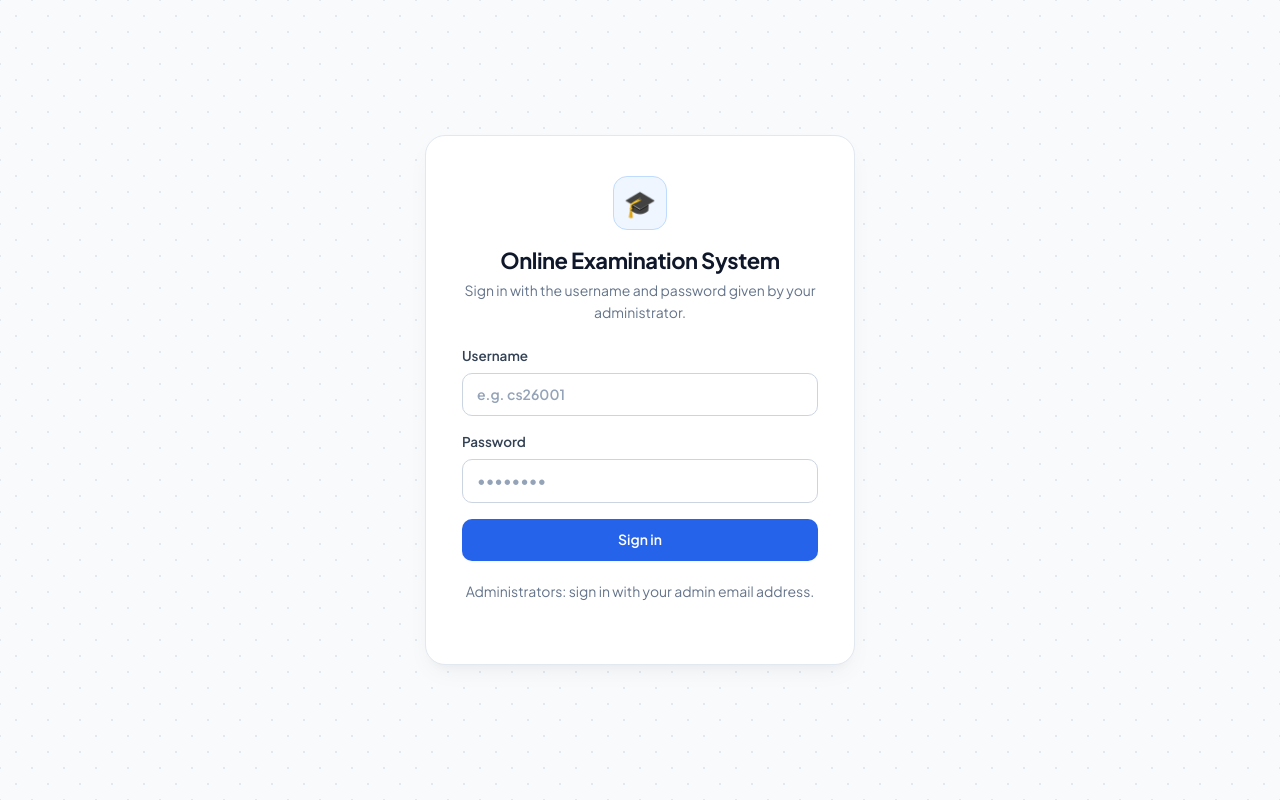
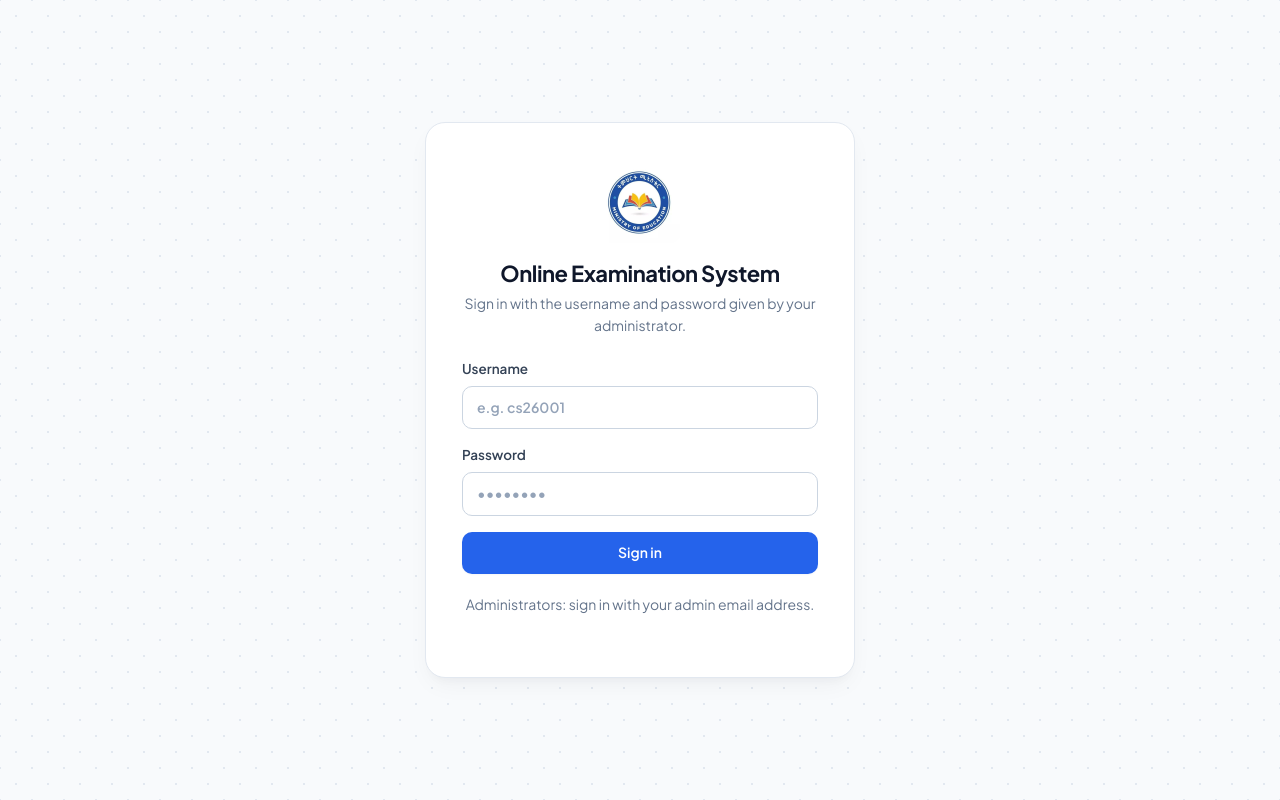
Before and after one commit to EngineerAlexo/exam, a plain HTML site: page index.html in a window 1280 px wide. Drawn offline with nearby package versions, Linux system fonts and the light colour scheme.

Commit message:
Apply institution logo from assets/logo.jpg on login page

```diff
--- a/css/style.css
+++ b/css/style.css
@@ -184,6 +184,23 @@ h1, h2, h3, h4 {
   width: min(430px, 100%);
   box-shadow: 0 10px 25px -5px rgba(15, 23, 42, 0.05), 0 8px 10px -6px rgba(15, 23, 42, 0.03);
   text-align: center;
+}
+
+.brand-logo-wrap {
+  display: flex;
+  align-items: center;
+  justify-content: center;
+  margin: 0 auto 16px;
+}
+
+.login-logo {
+  max-width: 140px;
+  max-height: 80px;
+  width: auto;
+  height: auto;
+  object-fit: contain;
+  display: block;
+  border-radius: 10px;
 }
 
 .brand-mark {
--- a/index.html
+++ b/index.html
@@ -11,7 +11,10 @@
 </head>
 <body class="center-page">
 <main class="login-card">
-  <div class="brand-mark">🎓</div>
+  <div class="brand-logo-wrap">
+    <img src="assets/logo.jpg" alt="Logo" class="login-logo" onerror="this.style.display='none'; document.getElementById('fallbackBrandMark').style.display='grid';">
+    <div class="brand-mark" id="fallbackBrandMark" style="display:none;">🎓</div>
+  </div>
   <h1>Online Examination System</h1>
   <p class="muted">Sign in with the username and password given by your administrator.</p>
   <form id="loginForm" class="stack">
```
Also changed, not shown: assets/logo.jpg (added).
